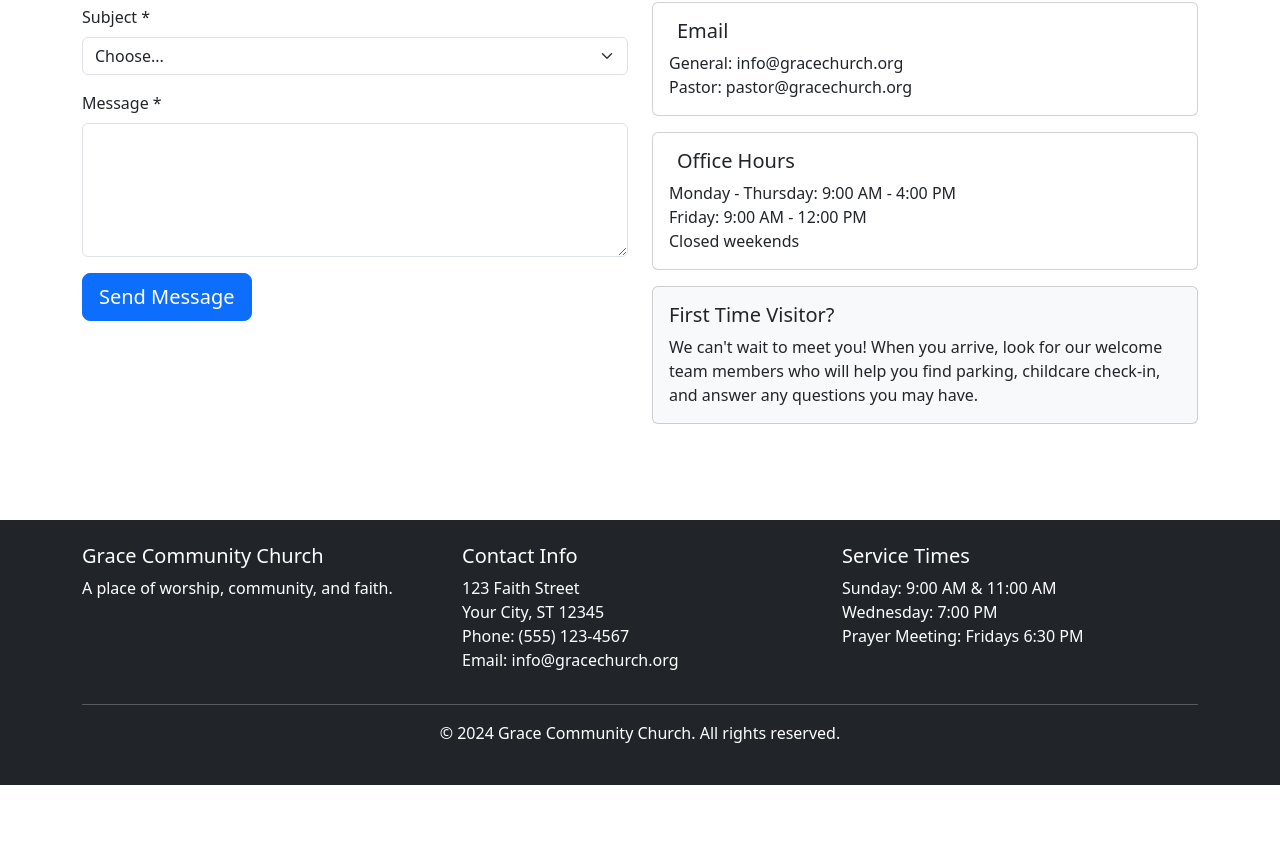
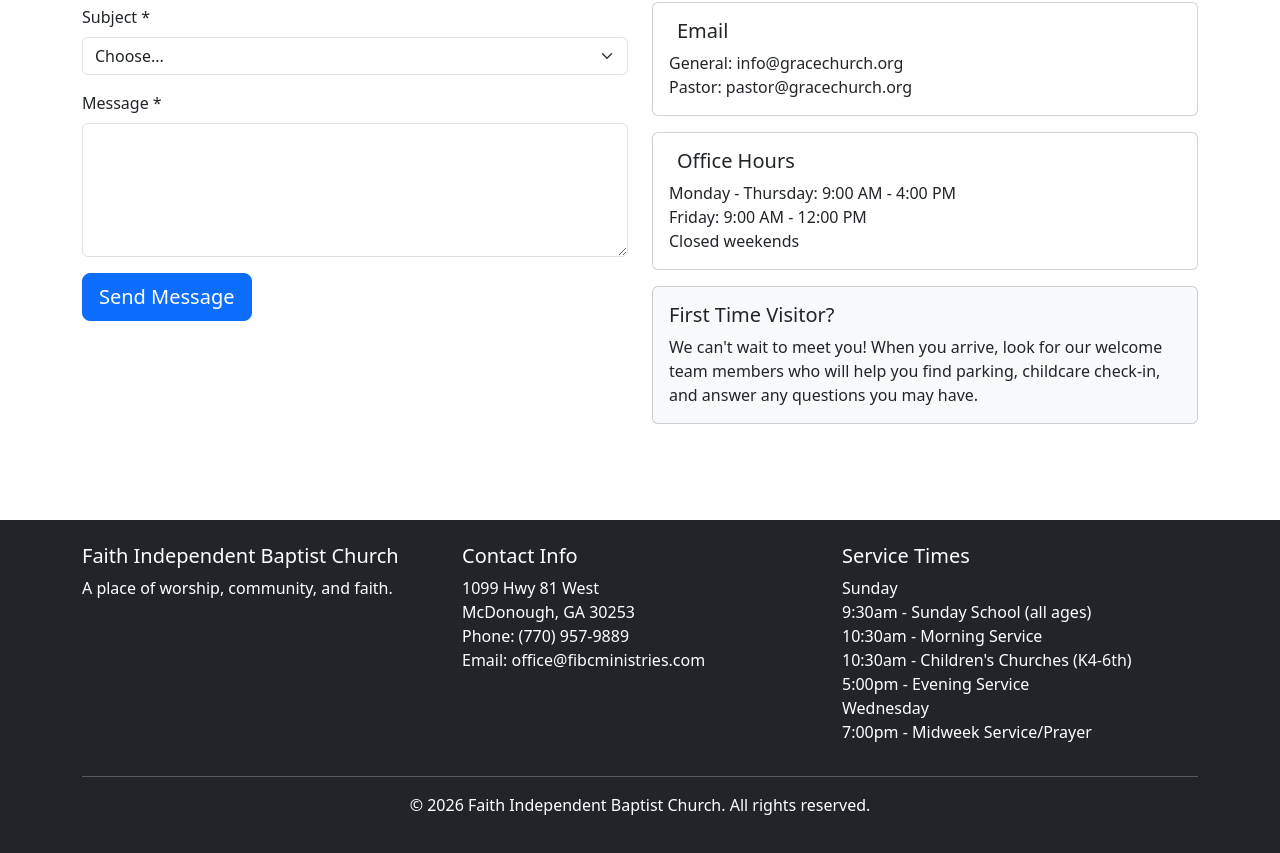
Before and after one commit to Riley-Truong/FIBC_Website_React_Project, a React (Vite) app in the folder fibc-react-project/: page /contact in a window 1280 px wide. Shown: the part 593-1446 px from the top of the page. Before the commit the page ends 1378 px from the top, so only its background shows below. Built offline with nearby package versions, Linux system fonts and the light colour scheme.

Commit message:
Simple text change for accurate info

```diff
--- a/fibc-react-project/src/components/Footer.jsx
+++ b/fibc-react-project/src/components/Footer.jsx
@@ -6,30 +6,34 @@
       <div className="container">
         <div className="row">
           <div className="col-md-4">
-            <h5>Grace Community Church</h5>
+            <h5>Faith Independent Baptist Church</h5>
             <p>A place of worship, community, and faith.</p>
           </div>
           <div className="col-md-4">
             <h5>Contact Info</h5>
             <p>
-              123 Faith Street<br />
-              Your City, ST 12345<br />
-              Phone: (555) 123-4567<br />
-              Email: info@gracechurch.org
+              1099 Hwy 81 West<br />
+              McDonough, GA 30253<br />
+              Phone: (770) 957-9889<br />
+              Email: office@fibcministries.com
             </p>
           </div>
           <div className="col-md-4">
             <h5>Service Times</h5>
             <p>
-              Sunday: 9:00 AM & 11:00 AM<br />
-              Wednesday: 7:00 PM<br />
-              Prayer Meeting: Fridays 6:30 PM
+              Sunday<br />
+              9:30am - Sunday School (all ages)<br />
+              10:30am - Morning Service<br />
+              10:30am - Children's Churches (K4-6th)<br />
+              5:00pm -  Evening Service<br />
+              Wednesday<br />
+              7:00pm - Midweek Service/Prayer
             </p>
           </div>
         </div>
         <hr className="bg-white" />
         <div className="text-center">
-          <p>&copy; 2024 Grace Community Church. All rights reserved.</p>
+          <p>&copy; 2026 Faith Independent Baptist Church. All rights reserved.</p>
         </div>
       </div>
     </footer>
--- a/fibc-react-project/src/pages/AboutPage.jsx
+++ b/fibc-react-project/src/pages/AboutPage.jsx
@@ -9,7 +9,7 @@
         <div className="col-md-8">
           <h3>Our Story</h3>
           <p className="lead">
-            Grace Community Church was founded in 1985 with a vision to create a welcoming space where people could encounter God's love and grow in their faith.
+            Faith Independent Baptist Church was founded in 1985 with a vision to create a welcoming space where people could encounter God's love and grow in their faith.
           </p>
           <p>
             For nearly four decades, we've been serving our community through worship, outreach, and discipleship. Our church family is diverse, vibrant, and committed to following Jesus together.
--- a/fibc-react-project/src/pages/ContactPage.jsx
+++ b/fibc-react-project/src/pages/ContactPage.jsx
@@ -61,7 +61,7 @@
                 Location
               </h5>
               <p className="card-text">
-                Grace Community Church<br />
+                Faith Independent Baptist Church<br />
                 123 Faith Street<br />
                 Your City, ST 12345
               </p>
```
